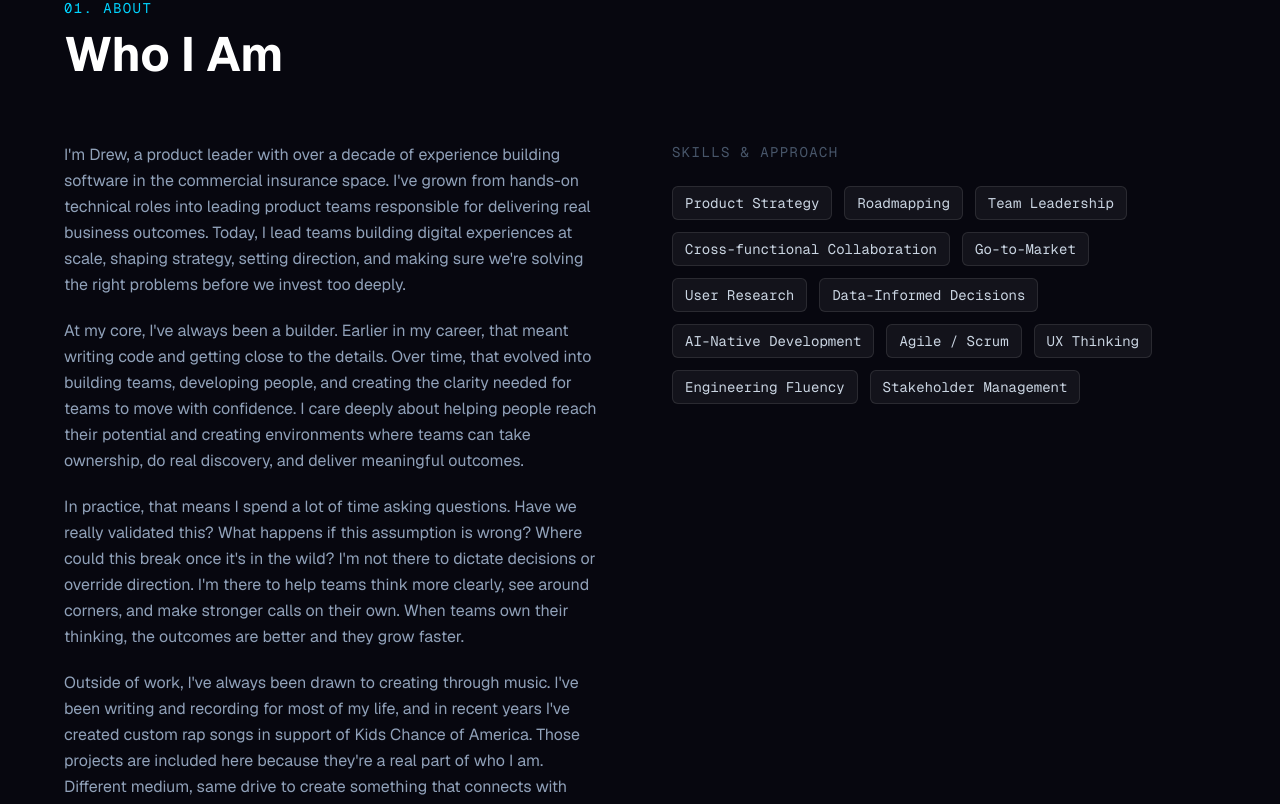
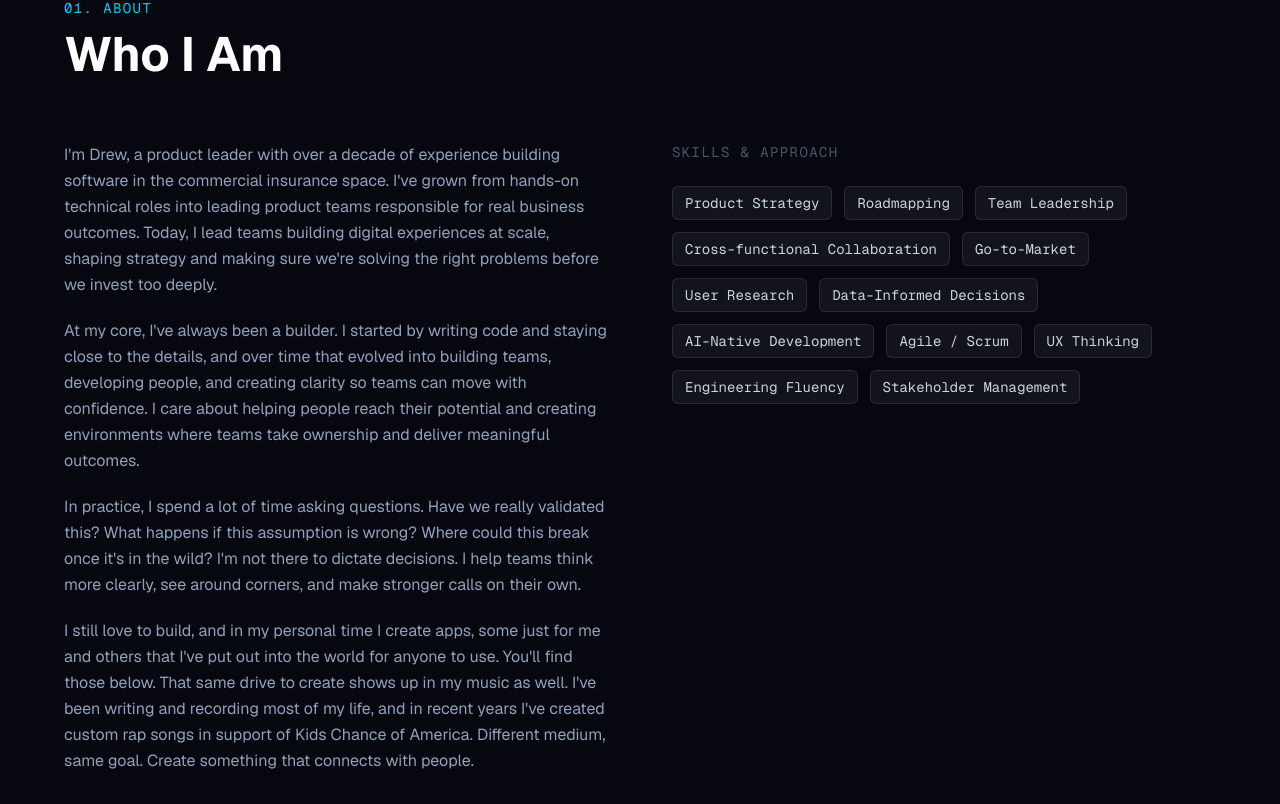
Before and after one commit to drew-lorence-dev/drew-lorence-portfolio, a Next.js app: page / in a window 1280 px wide. Shown: the part 914-1718 px from the top of the page. Built offline with nearby package versions, Linux system fonts and the light colour scheme.

Commit message:
Update About bio with revised personal narrative

```diff
--- a/components/About.tsx
+++ b/components/About.tsx
@@ -37,36 +37,35 @@ export default function About() {
               I&apos;m Drew, a product leader with over a decade of experience
               building software in the commercial insurance space. I&apos;ve
               grown from hands-on technical roles into leading product teams
-              responsible for delivering real business outcomes. Today, I lead
-              teams building digital experiences at scale, shaping strategy,
-              setting direction, and making sure we&apos;re solving the right
-              problems before we invest too deeply.
+              responsible for real business outcomes. Today, I lead teams
+              building digital experiences at scale, shaping strategy and
+              making sure we&apos;re solving the right problems before we
+              invest too deeply.
             </p>
             <p>
-              At my core, I&apos;ve always been a builder. Earlier in my
-              career, that meant writing code and getting close to the details.
-              Over time, that evolved into building teams, developing people,
-              and creating the clarity needed for teams to move with confidence.
-              I care deeply about helping people reach their potential and
-              creating environments where teams can take ownership, do real
-              discovery, and deliver meaningful outcomes.
+              At my core, I&apos;ve always been a builder. I started by writing
+              code and staying close to the details, and over time that evolved
+              into building teams, developing people, and creating clarity so
+              teams can move with confidence. I care about helping people reach
+              their potential and creating environments where teams take
+              ownership and deliver meaningful outcomes.
             </p>
             <p>
-              In practice, that means I spend a lot of time asking questions.
-              Have we really validated this? What happens if this assumption is
-              wrong? Where could this break once it&apos;s in the wild?
-              I&apos;m not there to dictate decisions or override direction.
-              I&apos;m there to help teams think more clearly, see around
-              corners, and make stronger calls on their own. When teams own
-              their thinking, the outcomes are better and they grow faster.
+              In practice, I spend a lot of time asking questions. Have we
+              really validated this? What happens if this assumption is wrong?
+              Where could this break once it&apos;s in the wild? I&apos;m not
+              there to dictate decisions. I help teams think more clearly, see
+              around corners, and make stronger calls on their own.
             </p>
             <p>
-              Outside of work, I&apos;ve always been drawn to creating through
-              music. I&apos;ve been writing and recording for most of my life,
-              and in recent years I&apos;ve created custom rap songs in support
-              of Kids Chance of America. Those projects are included here
-              because they&apos;re a real part of who I am. Different medium,
-              same drive to create something that connects with people.
+              I still love to build, and in my personal time I create apps,
+              some just for me and others that I&apos;ve put out into the world
+              for anyone to use. You&apos;ll find those below. That same drive
+              to create shows up in my music as well. I&apos;ve been writing
+              and recording most of my life, and in recent years I&apos;ve
+              created custom rap songs in support of Kids Chance of America.
+              Different medium, same goal. Create something that connects with
+              people.
             </p>
 
             <div className="pt-4 flex flex-col gap-3">
```
